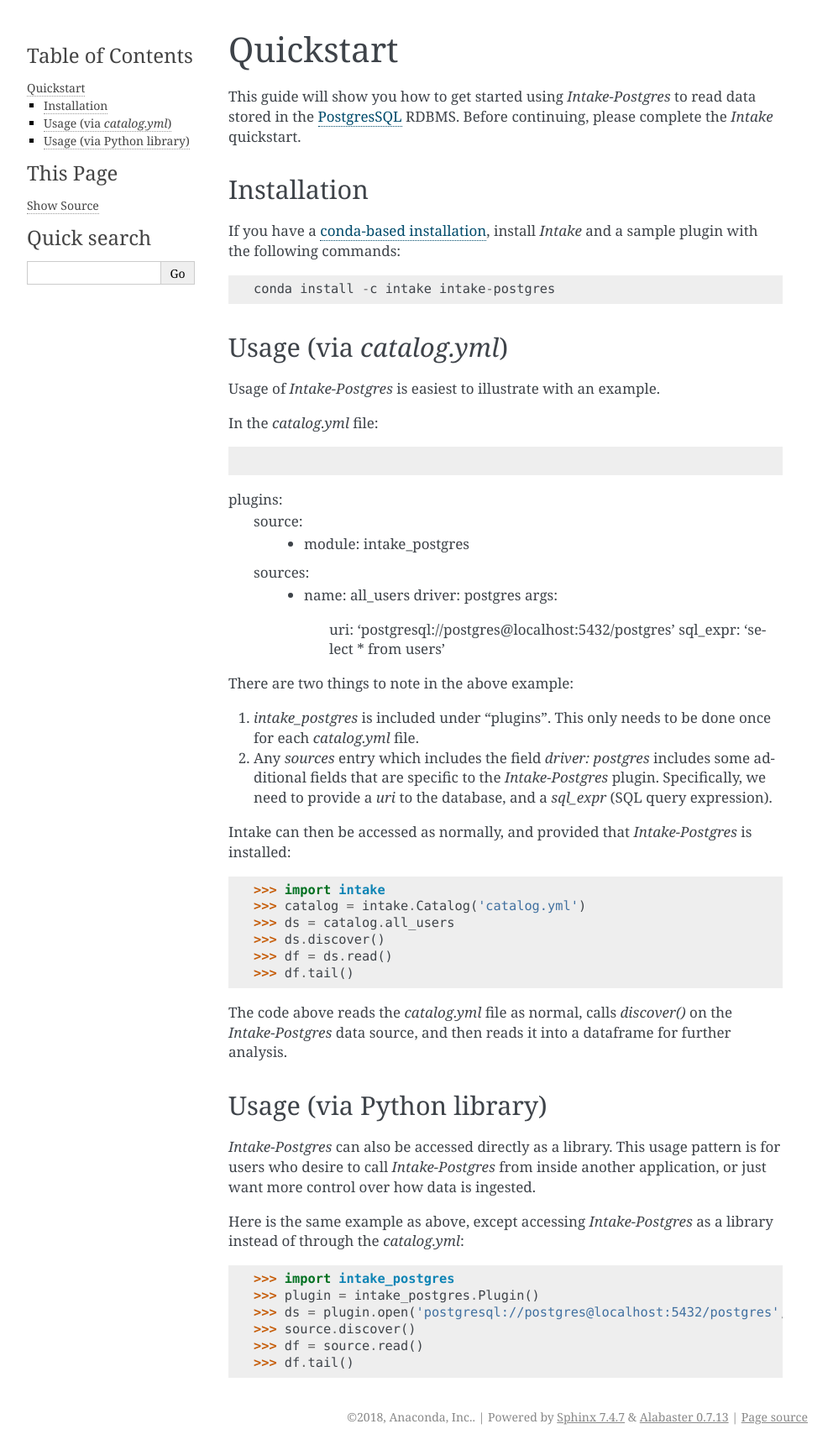
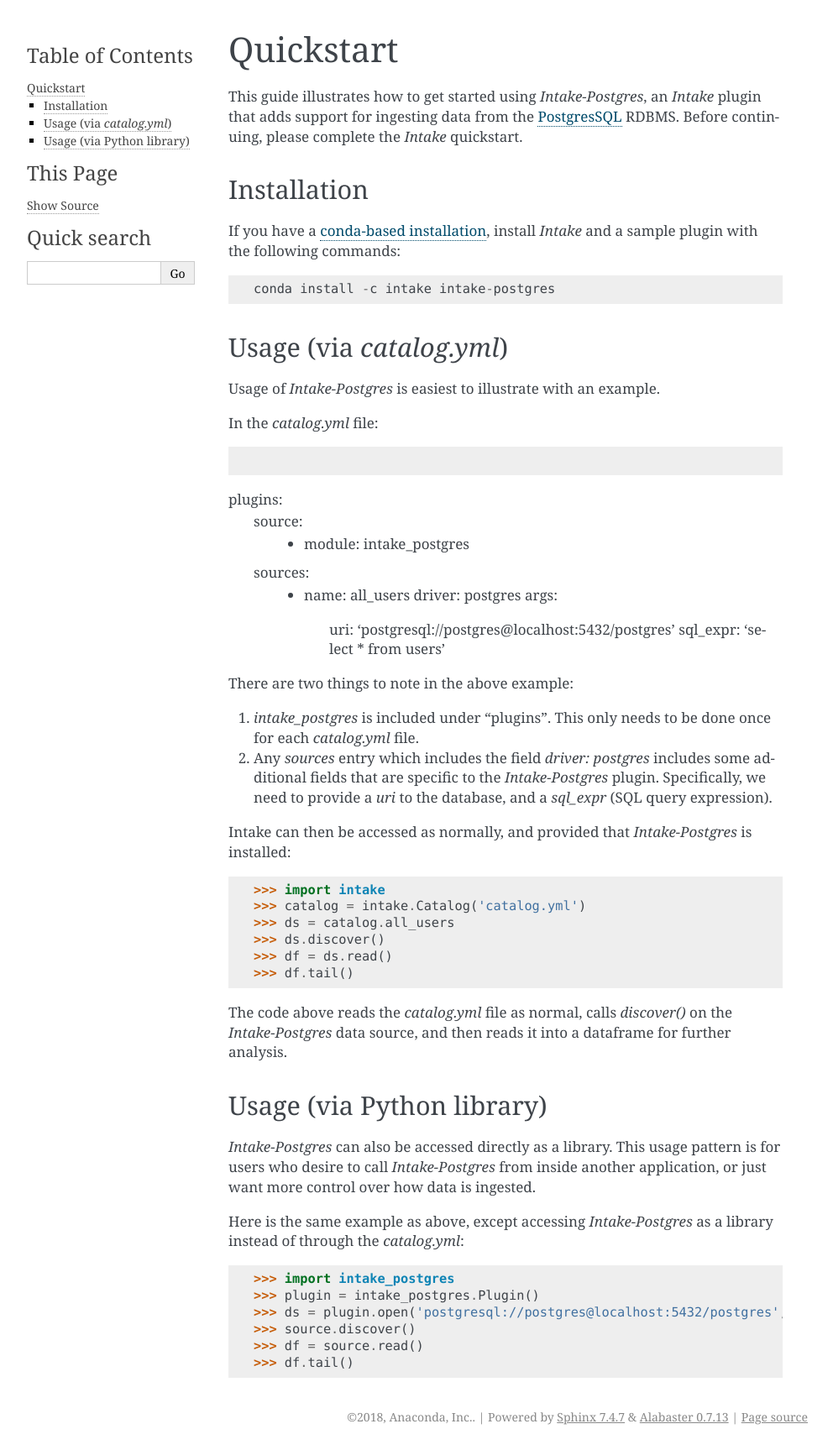
Before and after one commit to intake/intake-sql, a Sphinx documentation site: the page built from docs/source/quickstart.rst, in a window 1280 px wide. Shown: the whole page at 84% size, without its empty margins (148-1140 px from the left). Built offline with Sphinx 7.4.7, drawn with Linux system fonts in a browser that asks for light colours.

Commit message:
Rewording

```diff
--- a/docs/source/quickstart.rst
+++ b/docs/source/quickstart.rst
@@ -1,7 +1,7 @@
 Quickstart
 ==========
 
-This guide will show you how to get started using *Intake-Postgres* to read data stored in the `PostgresSQL <https://www.postgresql.org>`_ RDBMS. Before continuing, please complete the *Intake* quickstart.
+This guide illustrates how to get started using *Intake-Postgres*, an *Intake* plugin that adds support for ingesting data from the `PostgresSQL <https://www.postgresql.org>`_ RDBMS. Before continuing, please complete the *Intake* quickstart.
 
 
 Installation
```
